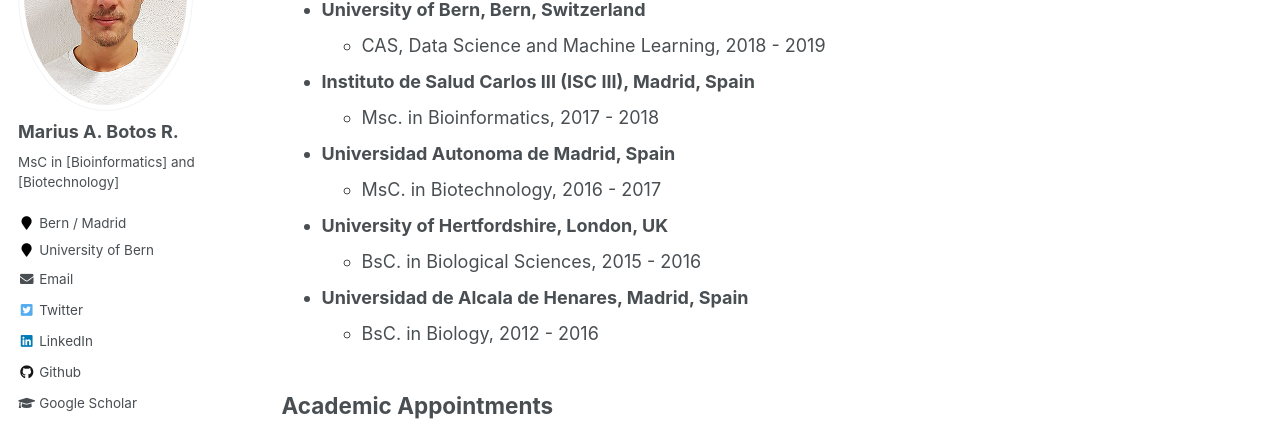
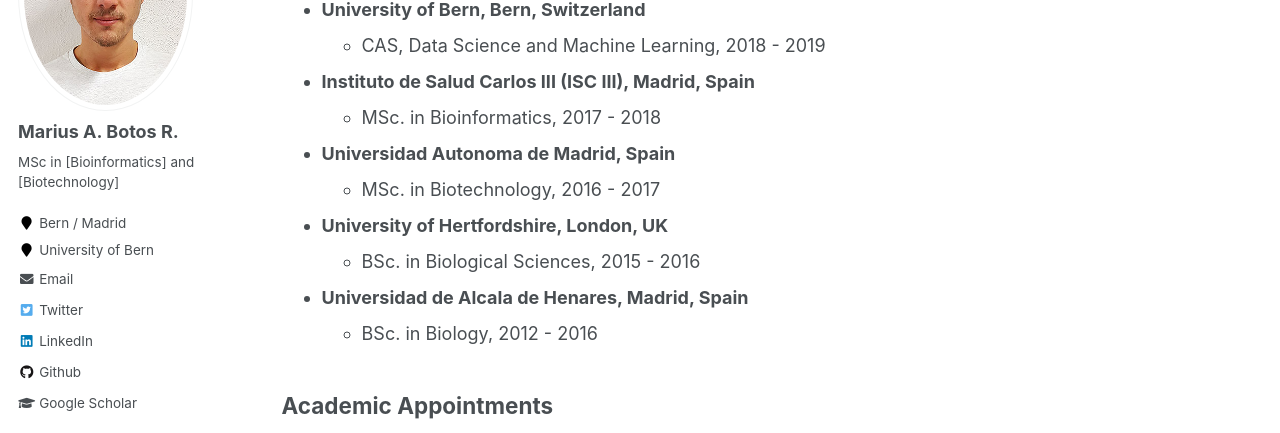
Before and after one commit to Sporgelum/Sporgelum.github.io, a Jekyll site: the page built from _pages/cv.md, in a window 1280 px wide and 1100 px high. Shown: the part 240-673 px from the top of the window. Built offline with Jekyll 4.4.1, drawn with Linux system fonts in a browser that asks for light colours.

Commit message:
update foe

```diff
--- a/_config.yml
+++ b/_config.yml
@@ -10,7 +10,7 @@ locale                   : "en-US"
 title                    : "Marius Botos"
 title_separator          : "-"
 name                     : &name "Marius Alexandru Botos Rogozsan"
-description              : &description "MsC in [Bioinformatics] and [Biotechnology]"
+description              : &description "MSc in [Bioinformatics] and [Biotechnology]"
 url                      : https://sporgelum.github.io # the base hostname & protocol for your site e.g. "https://mmistakes.github.io"
 baseurl                  : "" # the subpath of your site, e.g. "/blog"
 repository               : "sporgelum/sporgelum.github.io"
@@ -82,7 +82,7 @@ analytics:
 author:
   name             : "Marius A. Botos R."
   avatar           : "mabotos.jpg"
-  bio              : "MsC in [Bioinformatics] and [Biotechnology]"
+  bio              : "MSc in [Bioinformatics] and [Biotechnology]"
   location         : "Bern / Madrid"
   employer         : "University of Bern"
   pubmed           : #"https://pubmed.ncbi.nlm.nih.gov/?term="
--- a/_pages/cv.md
+++ b/_pages/cv.md
@@ -13,13 +13,13 @@ redirect_from:
 * **University of Bern, Bern, Switzerland**
 	* CAS, Data Science and Machine Learning, 2018 - 2019
 * **Instituto de Salud Carlos III (ISC III), Madrid, Spain**
-	* Msc. in Bioinformatics, 2017 - 2018
+	* MSc. in Bioinformatics, 2017 - 2018
 * **Universidad Autonoma de Madrid, Spain**
-	* MsC. in Biotechnology, 2016 - 2017
+	* MSc. in Biotechnology, 2016 - 2017
 * **University of Hertfordshire, London, UK**
-	* BsC. in Biological Sciences, 2015 - 2016
+	* BSc. in Biological Sciences, 2015 - 2016
 * **Universidad de Alcala de Henares, Madrid, Spain**
-	* BsC. in Biology, 2012 - 2016
+	* BSc. in Biology, 2012 - 2016
 
 ## Academic Appointments
 * **Institute of Anatomy, University of Bern, Switzerland**
```
